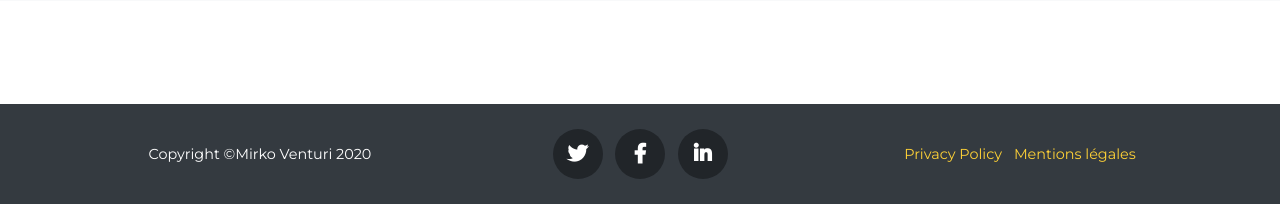
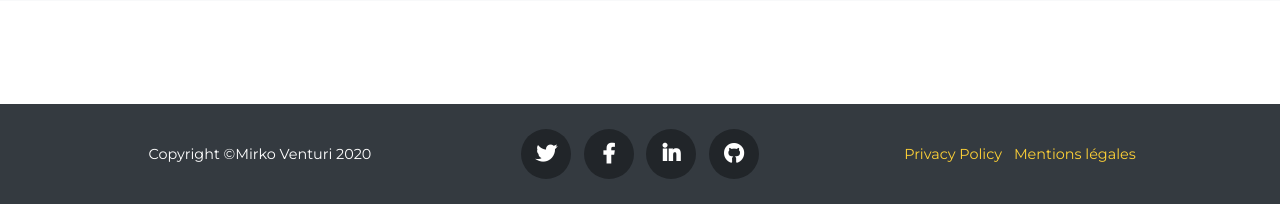
Before and after one commit to MirkoV1987/OCR-P5, a PHP site: page /View/user/view.php in a window 1280 px wide. Shown: the part 596-800 px from the top of the page. Run offline with PHP 8.4, Linux system fonts and the light colour scheme; the template is opened without the code that fills it, so the values that code supplies are empty; some web fonts are replaced.

Commit message:
Add social icon, check imageUrl value

```diff
--- a/View/user/view.php
+++ b/View/user/view.php
@@ -96,18 +96,23 @@
       <div class="col-md-4">
         <ul class="list-inline social-buttons">
           <li class="list-inline-item">
-            <a href="#">
+            <a href="https://twitter.com/MirkoVenturi1" target="_blank" rel="noopener noreferrer">
               <strong class="fab fa-twitter"></strong>
             </a>
           </li>
           <li class="list-inline-item">
-            <a href="#">
+            <a href="https://www.facebook.com/mirko.venturi.79" target="_blank" rel="noopener noreferrer">
               <strong class="fab fa-facebook-f"></strong>
             </a>
           </li>
           <li class="list-inline-item">
-            <a href="#">
+            <a href="https://fr.linkedin.com/in/mirkoventuri?trk=people-guest_profile-result-card_result-card_full-click" target="_blank" rel="noopener noreferrer">
               <strong class="fab fa-linkedin-in"></strong>
+            </a>
+          </li>
+          <li class="list-inline-item">
+            <a href="https://github.com/MirkoV1987" target="_blank" rel="noopener noreferrer">
+              <strong class="fab fa-github" aria-hidden="true"></strong>
             </a>
           </li>
         </ul>
```
